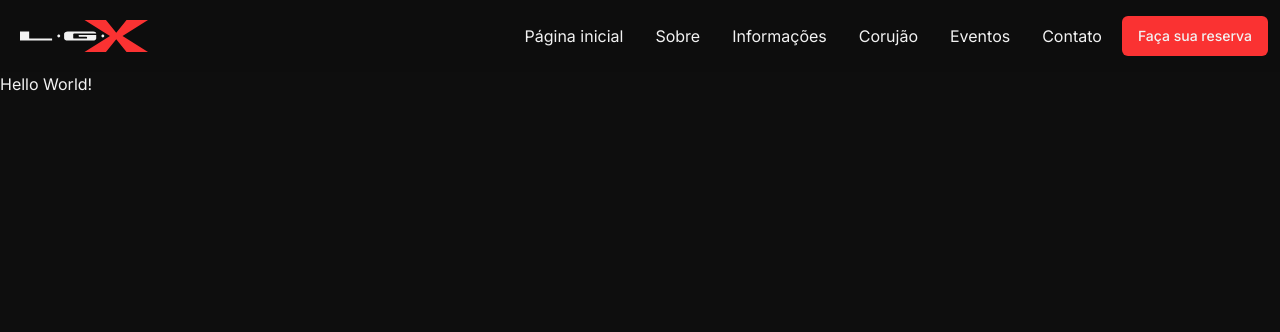
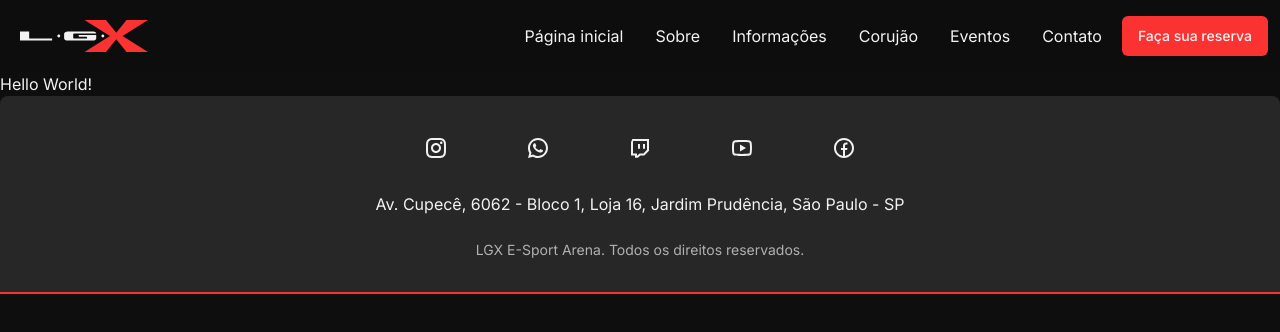
Before and after one commit to lgxarena/lgx-website, a Next.js app: page / in a window 1280 px wide. Shown: the top 332 px of the page. Built offline with nearby package versions, Linux system fonts and the light colour scheme.

Commit message:
feat: adding footer component

```diff
--- a/src/app/layout.tsx
+++ b/src/app/layout.tsx
@@ -1,13 +1,16 @@
 import type { Metadata } from 'next'
 import { Inter } from 'next/font/google'
+import { ReactNode } from 'react'
 
+import { Footer } from '@/components/layout/footer'
 import { Header } from '@/components/layout/header'
+
 import '@/styles/global.css'
 
 const inter = Inter({ subsets: ['latin'] })
 
 export const metadata: Metadata = {
-  title: 'LGX E-Sport Arena',
+  title: 'Página inicial - LGX E-Sport Arena',
   description:
     'A LGX E-Sport Arena tem 144 m² com uma estrutura totalmente dedicada ao público gamer. Espaço esse para realização de competições, treino de times, confraternizações e eventos fechados.',
 }
@@ -15,13 +18,14 @@ export const metadata: Metadata = {
 export default function RootLayout({
   children,
 }: Readonly<{
-  children: React.ReactNode
+  children: ReactNode
 }>) {
   return (
     <html lang="pt-BR">
       <body className={`${inter.className} bg-neutral text-neutral-50 antialiased`}>
         <Header />
         {children}
+        <Footer />
       </body>
     </html>
   )
--- /dev/null
+++ b/src/components/layout/footer.tsx
@@ -0,0 +1,36 @@
+import { Button } from '@/components/ui/button'
+import { SOCIAL_MEDIA } from '@/data/social-media'
+
+export function Footer() {
+  return (
+    <footer
+      className="sticky bottom-0 flex flex-col rounded-t-lg border-b-2 border-primary bg-neutral-900 px-5 py-6
+        md:py-8"
+    >
+      <ul className="mx-auto flex w-full max-w-md justify-between">
+        {SOCIAL_MEDIA.map(({ title, href, icon: Icon }) => (
+          <li key={title} className="flex">
+            <Button size="icon" variant="ghost" asChild>
+              <a
+                className="flex size-8 items-center justify-center hover:text-neutral-50/90"
+                href={href}
+                rel="noreferrer"
+                target="_blank"
+              >
+                <Icon size={24} />
+                <span className="sr-only">{title}</span>
+              </a>
+            </Button>
+          </li>
+        ))}
+      </ul>
+
+      <p className="mx-auto my-6 max-w-[17.75rem] text-center text-sm md:max-w-screen-xl md:text-base">
+        Av. Cupecê, 6062 - Bloco 1, Loja 16, Jardim Prudência, São Paulo - SP
+      </p>
+      <p className="text-center text-xs text-neutral-300 md:text-sm">
+        LGX E-Sport Arena. Todos os direitos reservados.
+      </p>
+    </footer>
+  )
+}
--- /dev/null
+++ b/src/data/price.ts
@@ -0,0 +1,20 @@
+export const PRICES = {
+  vip: [
+    { title: '1 Hora', price: 7 },
+    { title: '3 Horas', price: 18 },
+    { title: '5 Horas', price: 30 },
+    { title: '10 Horas', price: 55 },
+    { title: '20 Horas', price: 95 },
+    { title: 'Corujinha', price: 22 },
+    { title: 'Corujão', price: 50 },
+  ],
+  common: [
+    { title: '1 Hora', price: 5 },
+    { title: '3 Horas', price: 12 },
+    { title: '5 Horas', price: 20 },
+    { title: '10 Horas', price: 38 },
+    { title: '20 Horas', price: 75 },
+    { title: 'Corujinha', price: 15 },
+    { title: 'Corujão', price: 32 },
+  ],
+}
```
